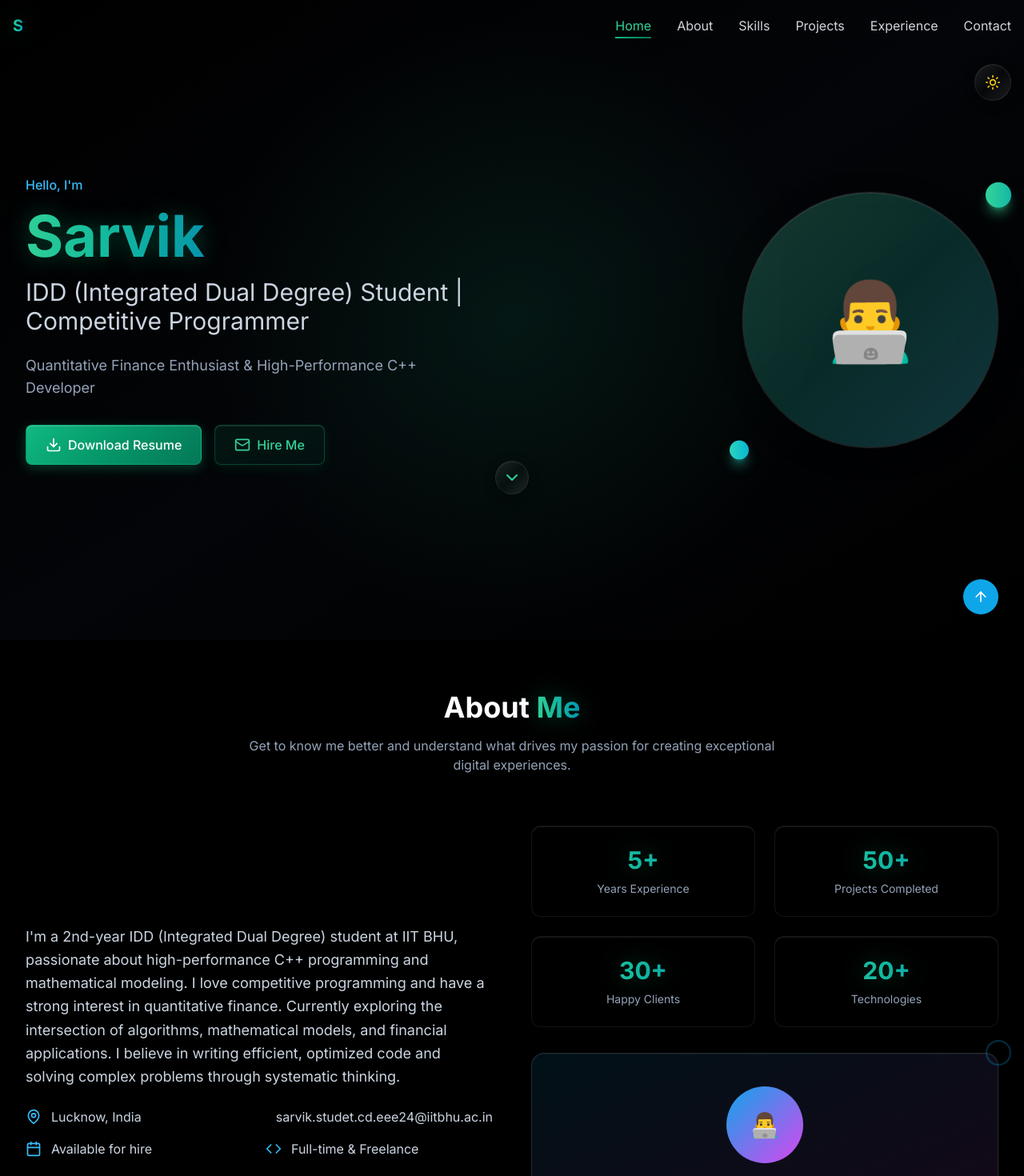
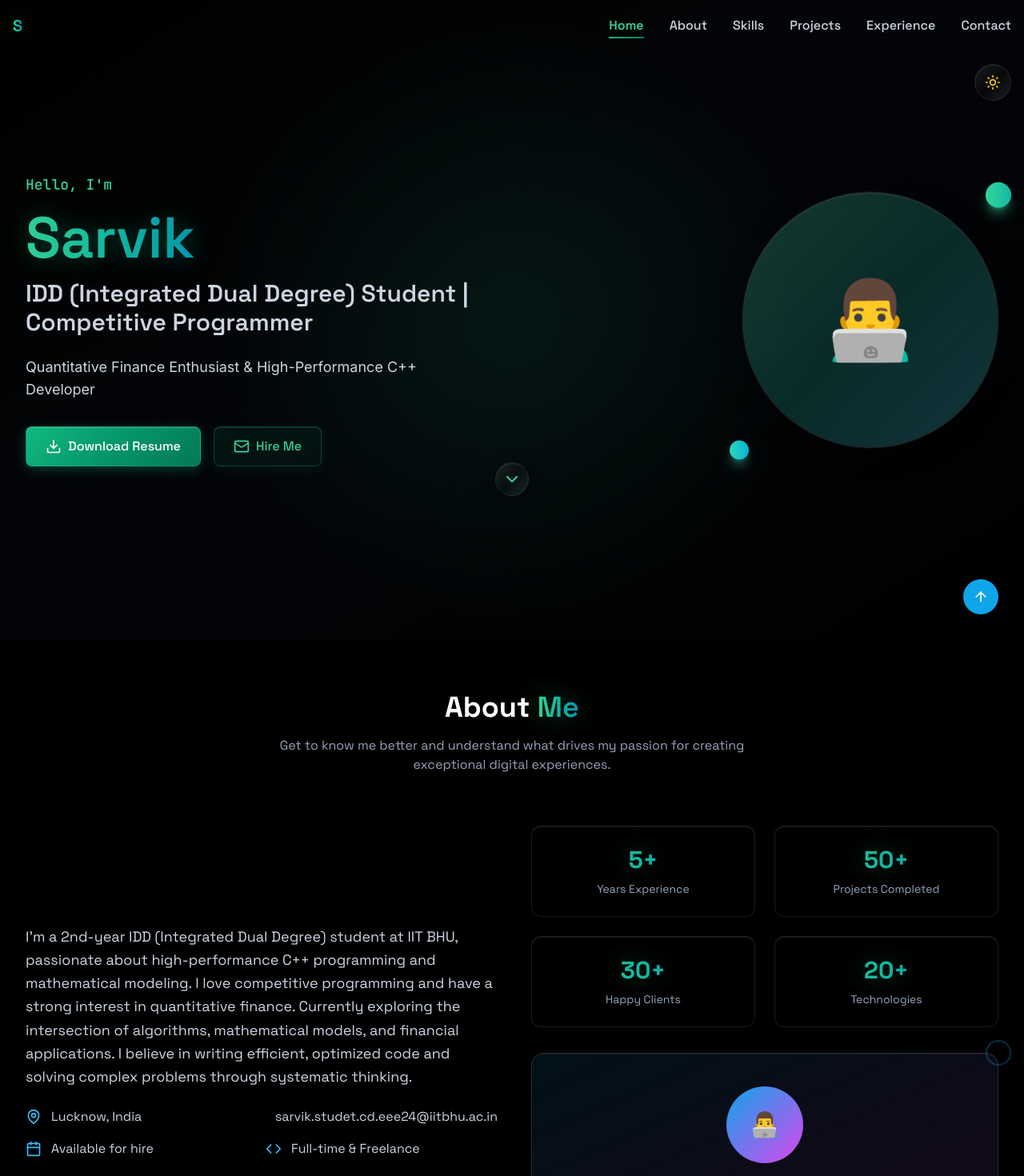
Before and after one commit to SarvikIIT/portfolio, a React (Create React App) app: page / in a window 1280 px wide. Shown: the top 1470 px of the page at 80% size. Built offline with nearby package versions, Linux system fonts and the light colour scheme.

Commit message:
Improve typography and experience section: modern fonts, better text visibility, college-focused experience

```diff
--- a/public/index.html
+++ b/public/index.html
@@ -15,7 +15,7 @@
     <!-- Google Fonts -->
     <link rel="preconnect" href="https://fonts.googleapis.com">
     <link rel="preconnect" href="https://fonts.gstatic.com" crossorigin>
-    <link href="https://fonts.googleapis.com/css2?family=Inter:wght@300;400;500;600;700&family=Poppins:wght@300;400;500;600;700;800&display=swap" rel="stylesheet">
+    <link href="https://fonts.googleapis.com/css2?family=JetBrains+Mono:wght@300;400;500;600;700&family=Space+Grotesk:wght@300;400;500;600;700&family=Inter:wght@300;400;500;600;700&display=swap" rel="stylesheet">
 
     <title>Portfolio | Developer & Designer</title>
   </head>
--- a/src/components/Hero.tsx
+++ b/src/components/Hero.tsx
@@ -30,7 +30,7 @@ const Hero: React.FC = () => {
               transition={{ delay: 0.2, duration: 0.6 }}
               className="mb-4"
             >
-              <span className="text-primary-400 font-medium">Hello, I'm</span>
+              <span className="code-text text-lg">Hello, I'm</span>
             </motion.div>
 
             <motion.h1
@@ -46,7 +46,7 @@ const Hero: React.FC = () => {
               initial={{ opacity: 0, y: 20 }}
               animate={{ opacity: 1, y: 0 }}
               transition={{ delay: 0.6, duration: 0.6 }}
-              className="text-xl md:text-2xl lg:text-3xl text-dark-300 mb-6"
+              className="text-xl md:text-2xl lg:text-3xl text-slate-300 mb-6 heading-text"
             >
               {personalInfo.title}
             </motion.h2>
@@ -55,7 +55,7 @@ const Hero: React.FC = () => {
               initial={{ opacity: 0, y: 20 }}
               animate={{ opacity: 1, y: 0 }}
               transition={{ delay: 0.8, duration: 0.6 }}
-              className="text-lg text-dark-400 mb-8 max-w-lg mx-auto lg:mx-0"
+              className="text-lg text-slate-300 mb-8 max-w-lg mx-auto lg:mx-0 body-text"
             >
               {personalInfo.tagline}
             </motion.p>
--- a/src/components/Navbar.tsx
+++ b/src/components/Navbar.tsx
@@ -56,7 +56,7 @@ const Navbar: React.FC = () => {
           {/* Logo */}
           <motion.div
             whileHover={{ scale: 1.05 }}
-            className="text-xl font-bold gradient-text"
+            className="text-xl font-bold gradient-text font-space-grotesk"
           >
             S
           </motion.div>
@@ -109,7 +109,7 @@ const Navbar: React.FC = () => {
                 className={`block px-4 py-2 rounded-lg cursor-pointer transition-all duration-300 ${
                   activeSection === item.to
                     ? 'bg-emerald-500/20 text-emerald-400 glaze-effect'
-                    : 'text-gray-300 hover:text-white hover:bg-white/5'
+                    : 'text-slate-300 hover:text-slate-100 hover:bg-white/5'
                 }`}
                 onClick={() => {
                   setActiveSection(item.to);
--- a/src/data/experience.ts
+++ b/src/data/experience.ts
@@ -12,20 +12,20 @@ export interface TimelineItem {
 export const experience: TimelineItem[] = [
   // Education
   {
-    id: 'dual-degree',
+    id: 'idd-degree',
     title: 'IDD (Integrated Dual Degree)',
     subtitle: 'Indian Institute of Technology, BHU',
-    description: 'Currently pursuing IDD in Electrical Engineering with focus on high-performance computing, algorithms, and mathematical modeling. Active in competitive programming and quantitative finance research.',
+    description: 'Pursuing Integrated Dual Degree in Electrical Engineering. Focus on high-performance computing, algorithms, and mathematical modeling. Maintaining strong academic performance while exploring advanced topics.',
     period: '2023 - Present',
     type: 'education',
     icon: '🎓',
-    tags: ['C++', 'Algorithms', 'Mathematical Modeling', 'Competitive Programming']
+    tags: ['Electrical Engineering', 'High-Performance Computing', 'Algorithms']
   },
   {
     id: 'competitive-programming',
     title: 'Competitive Programming',
     subtitle: 'Codeforces, CodeChef, LeetCode',
-    description: 'Active competitive programmer solving algorithmic problems. Participating in coding contests and improving problem-solving skills.',
+    description: 'Active competitive programmer with strong problem-solving skills. Regular participation in coding contests and continuous improvement in algorithmic thinking.',
     period: '2023 - Present',
     type: 'education',
     icon: '🏆',
@@ -33,12 +33,22 @@ export const experience: TimelineItem[] = [
   },
   {
     id: 'quantitative-finance',
-    title: 'Quantitative Finance Research',
-    subtitle: 'Self-Study & Projects',
-    description: 'Exploring quantitative finance concepts including financial modeling, risk management, and algorithmic trading strategies.',
+    title: 'Quantitative Finance',
+    subtitle: 'Self-Study & Research',
+    description: 'Deep dive into quantitative finance concepts. Studying financial modeling, risk management, and algorithmic trading strategies through self-directed learning.',
     period: '2023 - Present',
     type: 'education',
     icon: '💰',
     tags: ['Financial Modeling', 'Risk Management', 'Python', 'Statistics']
+  },
+  {
+    id: 'academic-projects',
+    title: 'Academic Projects',
+    subtitle: 'Coursework & Personal Projects',
+    description: 'Working on various academic and personal projects including mathematical modeling, algorithm implementation, and software development.',
+    period: '2023 - Present',
+    type: 'education',
+    icon: '🔬',
+    tags: ['C++', 'Python', 'Mathematical Modeling', 'Software Development']
   }
 ];
--- a/src/index.css
+++ b/src/index.css
@@ -8,9 +8,10 @@
   }
 
   body {
-    @apply bg-black text-white font-inter;
+    @apply bg-black text-white font-space-grotesk;
     font-feature-settings: "rlig" 1, "calt" 1;
     background: linear-gradient(135deg, #000000 0%, #0a0a0a 50%, #000000 100%);
+    color: #f8fafc;
   }
 
   html {
@@ -34,6 +35,22 @@
   .gradient-text {
     @apply bg-gradient-to-r from-emerald-400 via-teal-500 to-cyan-600 bg-clip-text text-transparent;
     text-shadow: 0 0 30px rgba(16, 185, 129, 0.4);
+    font-weight: 600;
+  }
+
+  .heading-text {
+    @apply text-slate-100 font-space-grotesk font-semibold;
+    text-shadow: 0 1px 2px rgba(0, 0, 0, 0.1);
+  }
+
+  .body-text {
+    @apply text-slate-200 font-inter;
+    line-height: 1.7;
+  }
+
+  .code-text {
+    @apply text-emerald-400 font-jetbrains-mono;
+    font-weight: 500;
   }
 
   .gradient-bg {
@@ -96,12 +113,28 @@
 
   .card {
     @apply rounded-xl p-6 transition-all duration-300;
-    background: linear-gradient(135deg, rgba(0,0,0,0.6) 0%, rgba(0,0,0,0.3) 100%);
+    background: linear-gradient(135deg, rgba(0,0,0,0.7) 0%, rgba(0,0,0,0.4) 100%);
     backdrop-filter: blur(20px);
-    border: 1px solid rgba(255,255,255,0.08);
+    border: 1px solid rgba(255,255,255,0.1);
     box-shadow:
-      0 8px 32px rgba(0,0,0,0.4),
+      0 8px 32px rgba(0,0,0,0.5),
       inset 0 1px 0 rgba(255,255,255,0.1);
+  }
+
+  .card h3 {
+    @apply heading-text text-lg mb-2;
+  }
+
+  .card p {
+    @apply body-text text-sm;
+  }
+
+  .card .tags {
+    @apply flex flex-wrap gap-2 mt-3;
+  }
+
+  .card .tag {
+    @apply code-text text-xs px-2 py-1 rounded-md bg-emerald-500/10 border border-emerald-500/20;
   }
 
   .card:hover {
@@ -132,7 +165,7 @@
   }
 
   .nav-link {
-    @apply text-gray-300 hover:text-white transition-all duration-300 relative;
+    @apply text-slate-300 hover:text-slate-100 transition-all duration-300 relative font-space-grotesk font-medium;
   }
 
   .nav-link::after {
@@ -146,7 +179,7 @@
   }
 
   .nav-link.active {
-    @apply text-emerald-400;
+    @apply text-emerald-400 font-semibold;
   }
 
   .nav-link.active::after {
--- a/tailwind.config.js
+++ b/tailwind.config.js
@@ -47,7 +47,8 @@ module.exports = {
       },
       fontFamily: {
         'inter': ['Inter', 'sans-serif'],
-        'poppins': ['Poppins', 'sans-serif'],
+        'space-grotesk': ['Space Grotesk', 'sans-serif'],
+        'jetbrains-mono': ['JetBrains Mono', 'monospace'],
       },
       animation: {
         'fade-in': 'fadeIn 0.5s ease-in-out',
```
